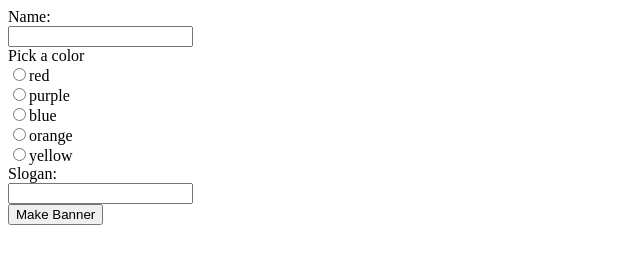
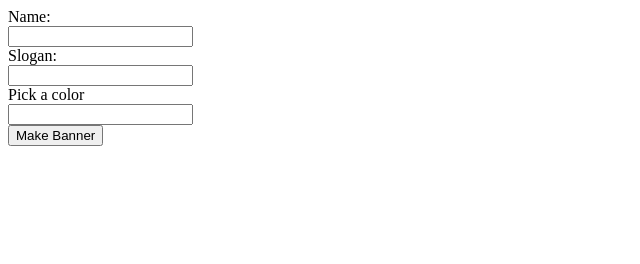
Before and after one commit to roxannec1086/banner-generator, a plain HTML site: page index.html in a window 1280 px wide. Both pictures are taken after a click on the button "Make Banner". Shown: the whole page, without its empty margins (0-640 px from the left). Drawn offline with nearby package versions, Linux system fonts and the light colour scheme.

Commit message:
fixed one bug

```diff
--- a/index.html
+++ b/index.html
@@ -7,38 +7,48 @@
     <script>
         $(function(){
           $("button").click(function(){
+            $("#result")(function(){
             var name= $("#userName").val();
-            $("name").css('font-family','Lucida Console','Monaco','monospace','font-size',
-            '200%');
+            $("name").css('font-family','Lucida Console','Monaco','monospace');
+            $("name").css('font-size','100px');
 
-            var color= $(".color").val();
-            $("#red").css('background-color','red');
-            $("#purple").css('background-color','purple');
-            $("#blue").css('background-color','blue');
-            $("#orange").css('background-color','orange');
-            $("#yellow").css('background-color','orange');
-             $("#section").hide
+            var slogan= $("#sloganName").val();
+            $("slogan").css('font-size','50px');
+
+            var color= $("#color").val();
+         var colorUser = $('#color').val();
+        $('#result').css('background-color', colorUser);
+        $('#result').val(colorUser);
+
+            $("#survey").hide();
+            });
+
             });
         });
 
     </script>
+    <style>
+      #result{
+        width:750px;
+        height:500px;
+      }
+    </style>
   </head>
   <body>
-    <div id="header">
-      <div id="section">
+
+      <div id="survey">
 
   Name:<br>
   <input type="text" name="userName" id="userName"></input><br>
+  Slogan:<br>
+  <input type="text" name="sloganName" id="sloganName"></input><br>
   Pick a color<br>
-  <input type="radio" name="color" value="red" class="color" id="red">red</input><br>
-  <input type="radio" name="color" value="purple" class="color" id="purple">purple</input><br>
-  <input type="radio" name="color" value="blue" class="color" id="blue">blue</input><br>
-  <input type="radio" name="color" value="orange" class="color" id="orange">orange</input><br>
-  <input type="radio" name="color" value="yellow" class="color" id="yellow">yellow</input><br>
-  Slogan:<br>
-  <input type="text" name="sloganName"></input><br>
+  <input type="text" name="color" id="color"></input><br>
+
   <button>Make Banner</button>
   </div>
+  <div id="result">
+
   </div>
 
   </body>
```
